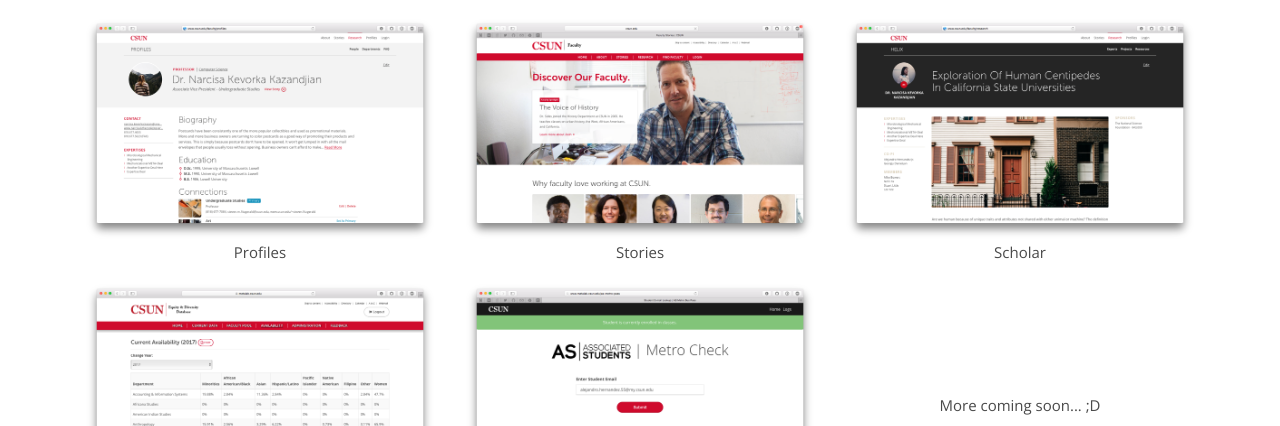
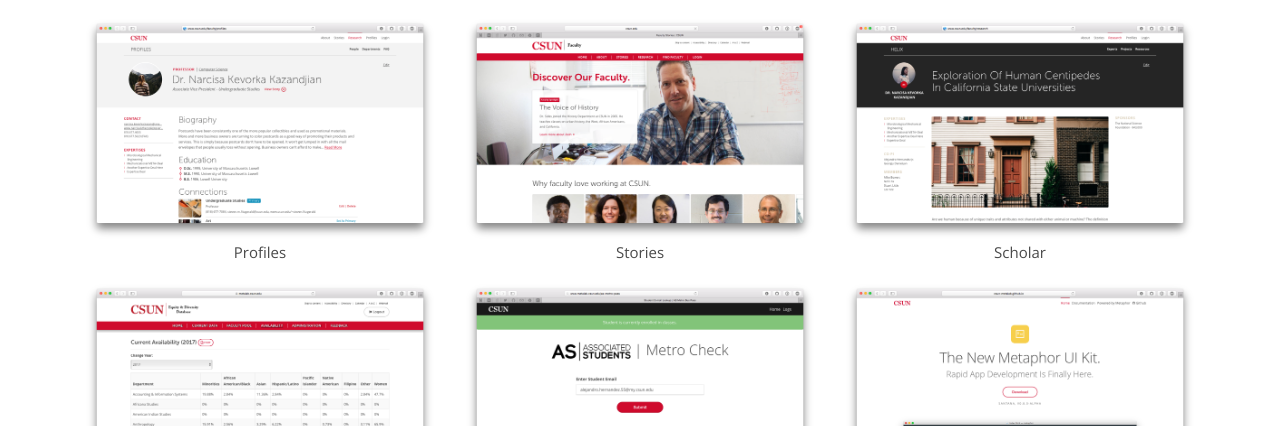
Before and after one commit to PioneeringTechLab/metaphor, a website: page docs/powered-by-metaphor.html in a window 1280 px wide. Shown: the part 138-564 px from the top of the page. Drawn offline with nearby package versions, Linux system fonts and the light colour scheme.

Commit message:
Updated Docs w/ M4

```diff
--- a/docs/powered-by-metaphor.html
+++ b/docs/powered-by-metaphor.html
@@ -63,11 +63,15 @@
           <p>AS Metro Pass</p>
         </div>
         <div class="col-sm-4">
-          <br><br><br><br><br>
-          <p>More coming soon... ;D</p>
+          <img src="imgs/metaphor.png" class="img--fluid" alt="Metaphor UI Kit">
+          <p>Metaphor UI Kit Docs</p>
+        </div>
+        <div class="col-sm-12">
+          <br><br><br>
+          <p>More Products Coming Soon... ;D</p>
         </div>
       </div>
-      <br><br><br><br><br>
+      <br><br><br>
     </div>
   </div>
   <div class="metalab-footer">
```
Also changed, not shown: docs/imgs/metaphor.png (added).
